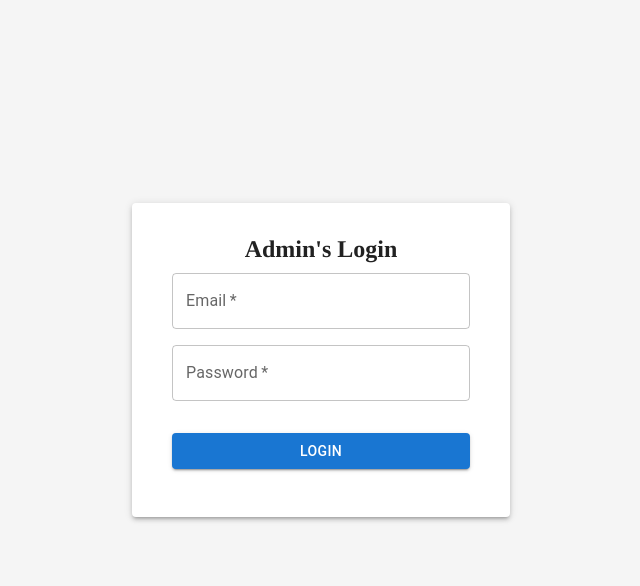
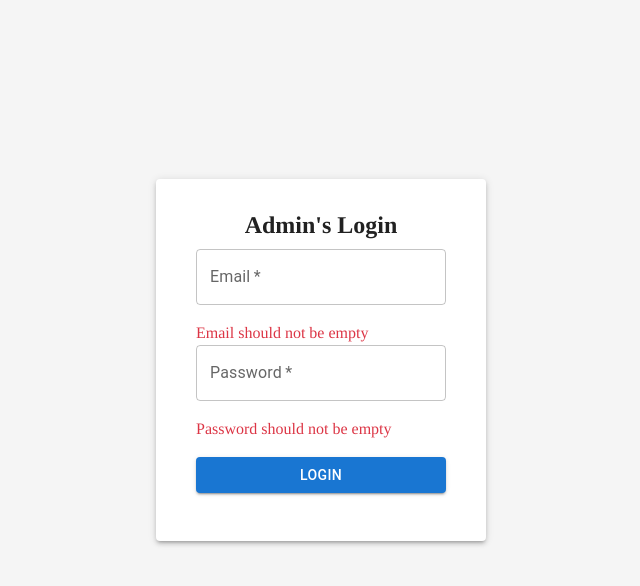
Before and after one commit to KALAIPRIYANpm/Blood-bank, a React (Create React App) app: page /admin in a window 1280 px wide. Both pictures are taken after a click on the button "LOGIN". Shown: the top 586 px of the page, without its empty margins (319-959 px from the left). Built offline with nearby package versions, Linux system fonts and the light colour scheme.

Commit message:
feat:Validation

```diff
--- a/package.json
+++ b/package.json
@@ -10,8 +10,9 @@
     "@testing-library/react": "^13.4.0",
     "@testing-library/user-event": "^13.5.0",
     "axios": "^1.6.8",
+    "bootstrap": "^5.3.3",
     "react": "^18.3.1",
-    "react-bootstrap": "^2.10.2",
+    "react-bootstrap": "^2.10.7",
     "react-dom": "^18.3.1",
     "react-router": "^6.23.1",
     "react-router-dom": "^6.23.1",
--- a/src/loginpage.js
+++ b/src/loginpage.js
@@ -1,50 +1,63 @@
-import React, { useState } from 'react';
-import { useNavigate } from 'react-router-dom';
-import './loginpage.css';
-import { Box, Card, CardContent, Typography, TextField, Button } from '@mui/material';
-
-
+import React, { useState } from "react";
+import { useNavigate } from "react-router-dom";
+import "./loginpage.css";
+import { Box, Card, CardContent, Typography, TextField, Button } from "@mui/material";
+import Validation from "./validation";
+import 'bootstrap/dist/css/bootstrap.min.css';
 
 function Login() {
-  const [id, setId] = useState('');
-  const [password, setPassword] = useState('');
+  const [formData, setFormData] = useState({
+    id: "",
+    password: "",
+  });
+  const [error, setError] = useState({});
   const navigate = useNavigate();
+
+  const handleChange = (e) => {
+    const { name, value } = e.target;
+    setFormData((prev) => ({ ...prev, [name]: value }));
+  };
+
   const handleLogin = (e) => {
     e.preventDefault();
-    if (id === 'kalaipriyan7777@gmail.com' && password === 'kalai@2005') {
-      navigate('/adminhome');
+    const validate = Validation(formData);
+    setError(validate);
+
+    if (Object.keys(validate).length === 0) {
+      if (formData.id === "kalaipriyan7777@gmail.com" && formData.password === "Kalai@2005") {
+        navigate("/adminhome");
       } else {
-      alert('Invalid credentials');
+        alert("Invalid credentials");
+      }
     }
   };
 
-
-
   return (
-    <body style={{fontFamily:"times"}} className='col-md-12'>
-    <div className='col-md-12'>
-
-    {/* <link
-                    href="https://maxcdn.bootstrapcdn.com/bootstrap/4.5.2/css/bootstrap.min.css"
-                    rel="stylesheet"
-                // /> */}
-
+    <body style={{ fontFamily: "times" }} className="col-md-12">
+      <div className="col-md-12">
         <Box
           display="flex"
           justifyContent="center"
           alignItems="center"
           minHeight="90vh"
-      sx={{ backgroundColor: '#f5f5f5' }}
+          sx={{ backgroundColor: "#f5f5f5" }}
         >
           <Card sx={{ width: 330, padding: 3, boxShadow: 3 }}>
             <CardContent>
-          <Typography sx={{marginTop:"-10px"}} variant="h5" style={{fontFamily:"times"}} component="div" gutterBottom align="center">
+              <Typography
+                sx={{ marginTop: "-10px" }}
+                variant="h5"
+                style={{ fontFamily: "times" }}
+                component="div"
+                gutterBottom
+                align="center"
+              >
                 <b>Admin's Login</b>
               </Typography>
               <Box
                 component="form"
                 sx={{
-              '& .MuiTextField-root': { marginBottom: 2 },
+                  "& .MuiTextField-root": { marginBottom: 2 },
                 }}
                 noValidate
                 autoComplete="off"
@@ -54,27 +67,31 @@ function Login() {
                   label="Email"
                   variant="outlined"
                   type="email"
-              onChange={(e)=>setId(e.target.value)}
-              value={id}
+                  name="id"
+                  onChange={handleChange}
+                  value={formData.id}
                   required
                 />
+                {error.id && <span className="text-danger">{error.id}</span>}
+
                 <TextField
                   fullWidth
                   label="Password"
                   variant="outlined"
                   type="password"
-              // placeholder='password'
-              onChange={(event)=>setPassword(event.target.value)}
-              value={password}
+                  name="password"
+                  onChange={handleChange}
+                  value={formData.password}
                   required
                 />
+                {error.password && <span className="text-danger">{error.password}</span>}
+
                 <Button
                   fullWidth
                   variant="contained"
                   color="primary"
                   sx={{ marginTop: 2 }}
                   onClick={handleLogin}
-
                 >
                   Login
                 </Button>
@@ -82,9 +99,7 @@ function Login() {
             </CardContent>
           </Card>
         </Box>
-
       </div>
-
     </body>
   );
 }
--- /dev/null
+++ b/src/validation.js
@@ -0,0 +1,21 @@
+const Validation = (data) => {
+    let error = {};
+    const email_pattern = /^[a-zA-Z0-9._%+-]+@[a-zA-Z0-9.-]+\.[a-zA-Z]{2,}$/;
+    const password_pattern = /^(?=.*[A-Z])(?=.*[a-z])(?=.*\d)(?=.*[@$!%*?&])[A-Za-z\d@$!%*?&]{8,}$/;
+
+    if (!data.id) {
+      error.id = "Email should not be empty";
+    } else if (!email_pattern.test(data.id.trim())) {
+      error.id = "Invalid email format";
+    }
+
+    if (!data.password) {
+      error.password = "Password should not be empty";
+    } else if (!password_pattern.test(data.password)) {
+      error.password = "Invalid password credentials";
+    }
+
+    return error;
+  };
+
+  export default Validation;
```
Also changed, not shown: 1 other file (tests, documents, lock files or other folders). Lines whose indentation alone changed are shown as unchanged.
